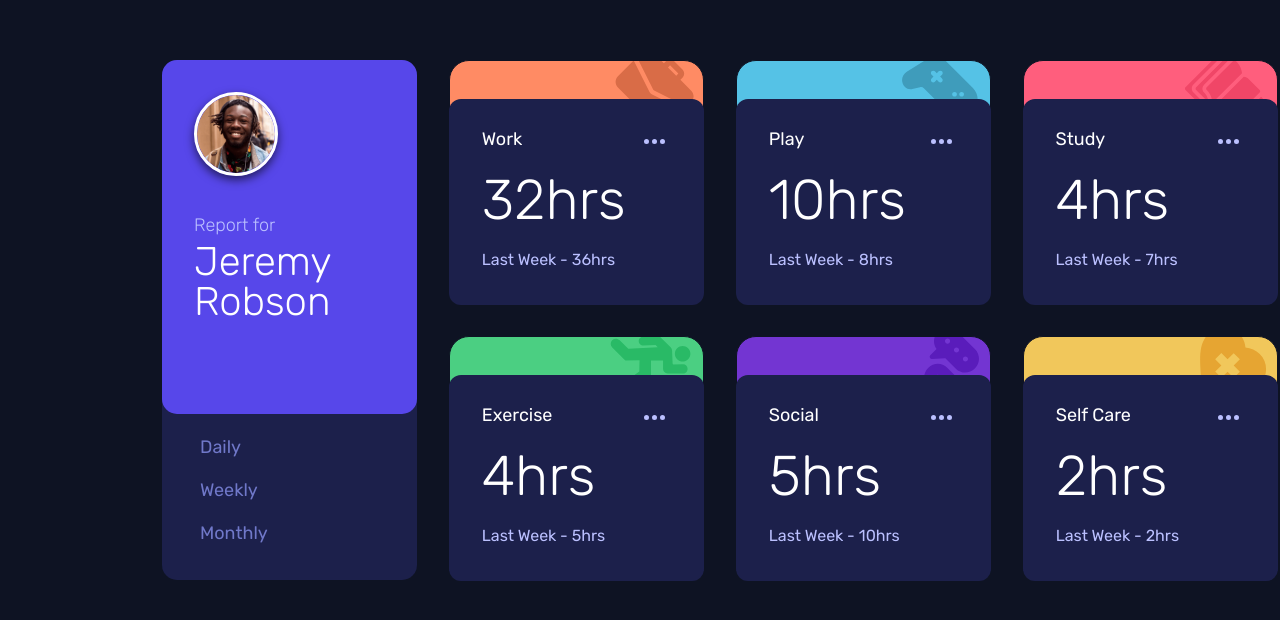
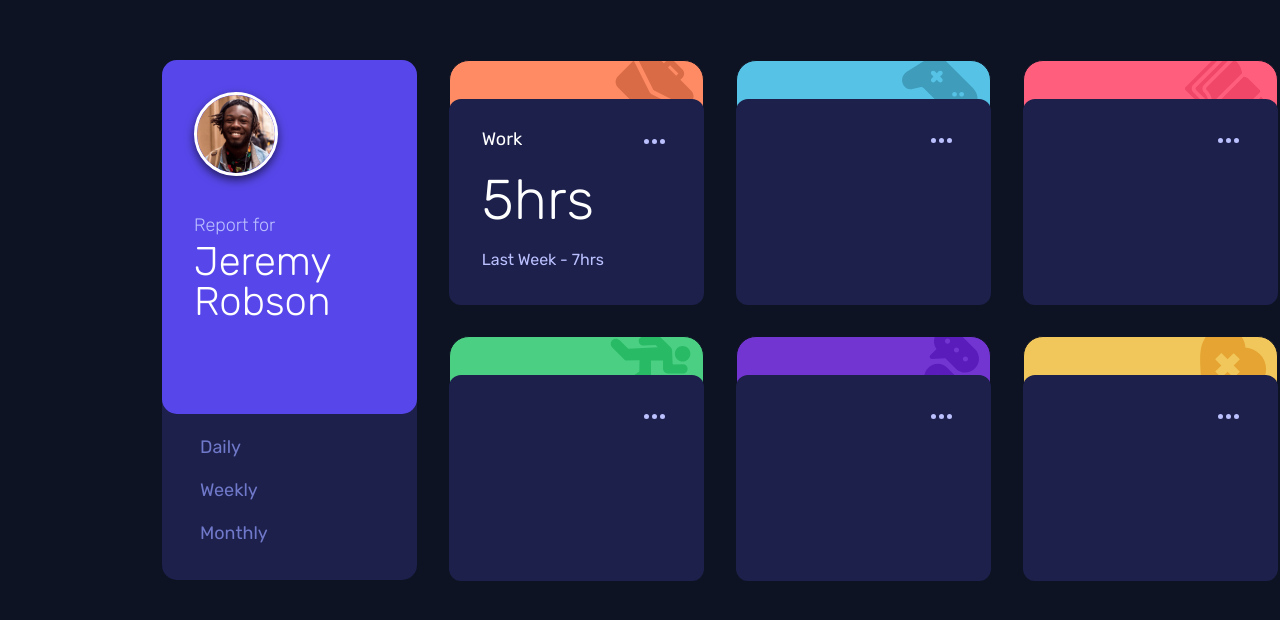
Before and after one commit to Carlos-Eduardo-S/Projeto-Time-Tracker, a plain HTML site: page index.html in a window 1280 px wide. Shown: the part 192-812 px from the top of the page. Drawn offline with Linux system fonts and the light colour scheme.

Commit message:
Primeira Tentativa de interação
Nãon está indo muito bem, farei uma pesquisa e retornarei com a solução.

```diff
--- a/index.html
+++ b/index.html
@@ -36,12 +36,12 @@
                 </div>
                 <div class="work__cont">
                     <div class="work__meio">
-                        <p class="work__texto">Work</p>
+                        <p class="work__texto"></p>
                         <button class="work__btn"><img src="/img/icon-ellipsis.svg" alt="Botão 3 pontinhos"></button>
                     </div>
                     <div class="work__fim">
-                        <p class="work__hora">32hrs</p>
-                        <p class="work__tempo">Last Week - 36hrs</p>
+                        <p class="work__hora"></p>
+                        <p class="work__tempo"></p>
                     </div>
                 </div>
             </div>
@@ -53,12 +53,12 @@
                 </div>
                 <div class="play__cont">
                     <div class="play__meio">
-                        <p class="play__texto">Play</p>
+                        <p class="play__texto"></p>
                         <button class="play__btn"><img src="/img/icon-ellipsis.svg" alt="Botão 3 pontinhos"></button>
                     </div>
                     <div class="play__fim">
-                        <p class="play__hora">10hrs</p>
-                        <p class="play__tempo">Last Week - 8hrs</p>
+                        <p class="play__hora"></p>
+                        <p class="play__tempo"></p>
                     </div>
                 </div>
             </div>
@@ -70,12 +70,12 @@
                 </div>
                 <div class="study__cont">
                     <div class="study__meio">
-                        <p class="study__texto">Study</p>
+                        <p class="study__texto"></p>
                         <button class="study__btn"><img src="/img/icon-ellipsis.svg" alt="Botão 3 pontinhos"></button>
                     </div>
                     <div class="study__fim">
-                        <p class="study__hora">4hrs</p>
-                        <p class="study__tempo">Last Week - 7hrs</p>
+                        <p class="study__hora"></p>
+                        <p class="study__tempo"></p>
                     </div>
                 </div>
             </div>
@@ -87,12 +87,12 @@
                 </div>
                 <div class="exercise__cont">
                     <div class="exercise__meio">
-                        <p class="exercise__texto">Exercise</p>
+                        <p class="exercise__texto"></p>
                         <button class="exercise__btn"><img src="/img/icon-ellipsis.svg" alt="Botão 3 pontinhos"></button>
                     </div>
                     <div class="exercise__fim">
-                        <p class="exercise__hora">4hrs</p>
-                        <p class="exercise__tempo">Last Week - 5hrs</p>
+                        <p class="exercise__hora"></p>
+                        <p class="exercise__tempo"></p>
                     </div>
                 </div>
             </div>
@@ -104,12 +104,12 @@
                 </div>
                 <div class="social__cont">
                     <div class="social__meio">
-                        <p class="social__texto">Social</p>
+                        <p class="social__texto"></p>
                         <button class="social__btn"><img src="/img/icon-ellipsis.svg" alt="Botão 3 pontinhos"></button>
                     </div>
                     <div class="social__fim">
-                        <p class="social__hora">5hrs</p>
-                        <p class="social__tempo">Last Week - 10hrs</p>
+                        <p class="social__hora"></p>
+                        <p class="social__tempo"></p>
                     </div>
                 </div>
             </div>
@@ -121,12 +121,12 @@
                 </div>
                 <div class="self__cont">
                     <div class="self__meio">
-                        <p class="self__texto">Self Care</p>
+                        <p class="self__texto"></p>
                         <button class="self__btn"><img src="/img/icon-ellipsis.svg" alt="Botão 3 pontinhos"></button>
                     </div>
                     <div class="self__fim">
-                        <p class="self__hora">2hrs</p>
-                        <p class="self__tempo">Last Week - 2hrs</p>
+                        <p class="self__hora"></p>
+                        <p class="self__tempo"></p>
                     </div>
                 </div>
             </div>
--- a/js/script.js
+++ b/js/script.js
@@ -0,0 +1,64 @@
+//Varável Geral
+let conteudo = document.querySelector('.conteudo');
+
+//Variáveis Work
+let workTitulo = document.querySelector('.work__texto');
+let workHora = document.querySelector('.work__hora');
+let workTempo = document.querySelector('.work__tempo');
+
+//Variáveis Play
+let playTitulo = document.querySelector('play__texto');
+let playHora = document.querySelector('.play__hora');
+let playTempo = document.querySelector('.play__tempo');
+
+//Variáveis Study
+let studyTitulo = document.querySelector('.study__texto');
+let studyHora = document.querySelector('.study__hora');
+let studyTempo = document.querySelector('.study__tempo');
+
+//Variáveis Exercise
+let exerciseTitulo = document.querySelector('.exercise__texto');
+let exerciseHora = document.querySelector('.exercise__hora');
+let exerciseTempo = document.querySelector('.exercise__tempo');
+
+//Variáveis Social
+let socialTitulo = document.querySelector('.social__texto');
+let socialHora = document.querySelector('.social__hora');
+let socialTempo = document.querySelector('.social__tempo');
+
+//Variáveis Self Care
+let selfCareTitulo = document.querySelector('.selfCare__texto');
+let selfCareHora = document.querySelector('.selfCare__hora');
+let selfCareTempo = document.querySelector('.selfCare__tempo');
+
+//Interação com o JavaScript e JSON
+
+fetch('/js/data.json').then(response => {
+    response.json().then((conteudo) => {
+        conteudo.map((cards) => {
+            workTitulo.innerHTML = cards.title;
+            workHora.innerHTML = `${cards.timeframes.daily.current}hrs`;
+            workTempo.innerHTML = `Last Week - ${cards.timeframes.daily.previous}hrs`;
+
+            playTitulo.innerHTML = cards.title;
+            playHora.innerHTML = `${cards.timeframes.daily.current}hrs`;
+            playTempo.innerHTML = `Last Week - ${cards.timeframes.daily.previous}hrs`;
+
+            studyTitulo.innerHTML = cards.title;
+            studyHora.innerHTML = `${cards.timeframes.daily.current}hrs`;
+            studyTempo.innerHTML = `Last Week - ${cards.timeframes.daily.previous}hrs`;
+
+            exerciseTitulo.innerHTML = cards.title;
+            exerciseHora.innerHTML = `${cards.timeframes.daily.current}hrs`;
+            exerciseTempo.innerHTML = `Last Week - ${cards.timeframes.daily.previous}hrs`;
+
+            socialTitulo.innerHTML = cards.title;
+            socialHora.innerHTML = `${cards.timeframes.daily.current}hrs`;
+            socialTempo.innerHTML = `Last Week - ${cards.timeframes.daily.previous}hrs`;
+
+            selfCareTitulo.innerHTML = cards.title;
+            selfCareHora.innerHTML = `${cards.timeframes.daily.current}hrs`;
+            selfCareTempo.innerHTML = `Last Week - ${cards.timeframes.daily.previous}hrs`;
+        })
+    })
+})
```
